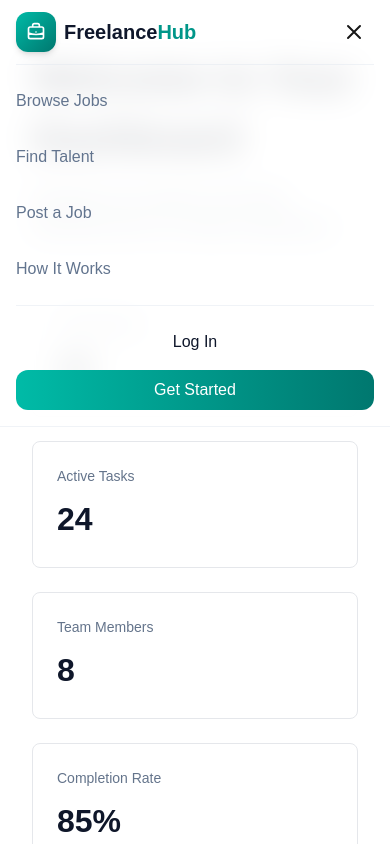
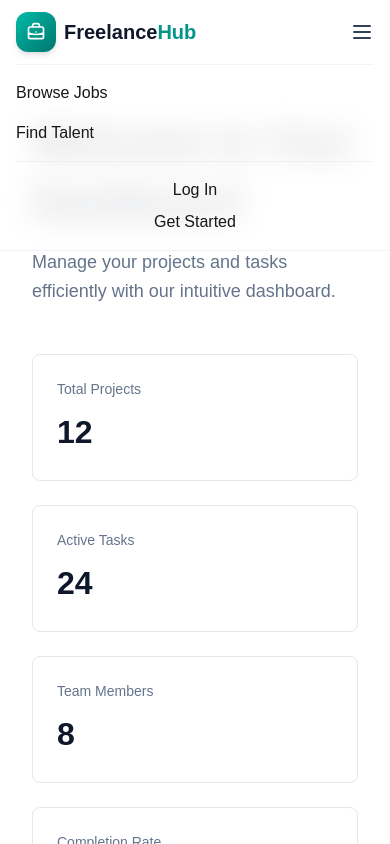
Before and after one commit to yudigarg3043/Freelance-Marketplace, a Next.js app in the folder frontend/: page /dashboard in a window 390 px wide. Both pictures are taken after a click on the button 354 px from the left and 32 px from the top of the page. Shown: the top 844 px of the page. Built offline with nearby package versions, Linux system fonts and the light colour scheme.

Commit message:
updating navbar login button

```diff
--- a/frontend/src/app/components/Footer.js
+++ b/frontend/src/app/components/Footer.js
@@ -2,10 +2,9 @@ import Link from "next/link";
 
 const Footer = () => {
   return (
-    <footer className="bg-slate-900 text-white py-16">
+    <footer className="bg-slate-900 text-white py-4">
       <div className="container mx-auto px-4">
         <div className="grid grid-cols-1 md:grid-cols-2 lg:grid-cols-4 gap-12">
-          {/* Brand */}
           <div className="space-y-4">
             <Link href="/" className="flex items-center gap-2">
               <div className="w-10 h-10 rounded-xl bg-linear-to-br from-teal-500 to-teal-700 flex items-center justify-center">
--- a/frontend/src/app/components/Navbar.js
+++ b/frontend/src/app/components/Navbar.js
@@ -6,30 +6,60 @@ import { useRouter } from "next/navigation";
 
 const Navbar = () => {
   const [isOpen, setIsOpen] = useState(false);
-  const [isLoggedIn, setIsLoggedIn] = useState(false);
+  const [isProfileOpen, setIsProfileOpen] = useState(false);
+  const [user, setUser] = useState(null);
+  const [loading, setLoading] = useState(true);
   const router = useRouter();
 
-  // Check for login status on component mount
+  const isLoggedIn = !!user;
+
   useEffect(() => {
+    const checkAuth = async () => {
       const token = localStorage.getItem('token');
-    setIsLoggedIn(!!token);
+      if (!token) {
+        setLoading(false);
+        return;
+      }
+
+      try {
+        const res = await fetch(`${process.env.NEXT_PUBLIC_API_URL}/api/auth/me`, {
+          headers: { Authorization: `Bearer ${token}` }
+        });
+
+        const data = await res.json();
+
+        if (res.ok) {
+          setUser(data.user);
+        } else {
+          localStorage.removeItem('token');
+        }
+      } catch (err) {
+        console.error("Auth check failed", err);
+      } finally {
+        setLoading(false);
+      }
+    };
+
+    checkAuth();
   }, []);
 
   const handleLogout = () => {
     localStorage.removeItem('token');
-    setIsLoggedIn(false);
-    router.push('/');
+    setUser(null);
+    router.push('/login');
   };
 
   return (
     <nav className="fixed top-0 left-0 right-0 z-50 bg-white/80 backdrop-blur-lg border-b border-slate-200/50">
       <div className="container mx-auto px-4">
         <div className="flex items-center justify-between h-16">
+
           {/* Logo */}
-          <Link href="/" className="flex items-center gap-2 group">
-            <div className="w-10 h-10 rounded-xl bg-gradient-to-br from-teal-500 to-teal-700 flex items-center justify-center shadow-md group-hover:shadow-lg transition-shadow">
+          <Link href="/dashboard" className="flex items-center gap-2 group">
+            <div className="w-10 h-10 rounded-xl bg-gradient-to-br from-teal-500 to-teal-700 flex items-center justify-center shadow-md">
               <svg className="w-5 h-5 text-white" fill="none" stroke="currentColor" viewBox="0 0 24 24">
-                <path strokeLinecap="round" strokeLinejoin="round" strokeWidth={2} d="M21 13.255A23.931 23.931 0 0112 15c-3.183 0-6.22-.62-9-1.745M16 6V4a2 2 0 00-2-2h-4a2 2 0 00-2 2v2m4 6h.01M5 20h14a2 2 0 002-2V8a2 2 0 00-2-2H5a2 2 0 00-2 2v10a2 2 0 002 2z" />
+                <path strokeLinecap="round" strokeLinejoin="round" strokeWidth={2}
+                  d="M21 13.255A23.931 23.931 0 0112 15c-3.183 0-6.22-.62-9-1.745M16 6V4a2 2 0 00-2-2h-4a2 2 0 00-2 2v2m4 6h.01M5 20h14a2 2 0 002-2V8a2 2 0 00-2-2H5a2 2 0 00-2 2v10a2 2 0 002 2z" />
               </svg>
             </div>
             <span className="text-xl font-bold text-slate-900">
@@ -37,152 +67,124 @@ const Navbar = () => {
             </span>
           </Link>
 
-          {/* Desktop Navigation */}
+          {/* Desktop Links */}
           <div className="hidden md:flex items-center gap-8">
-            <Link href="/jobs" className="text-slate-500 hover:text-slate-900 transition-colors font-medium">
+            <Link href="/jobs" className="text-slate-500 hover:text-slate-900 font-medium">
               Browse Jobs
             </Link>
-            <Link href="/freelancers" className="text-slate-500 hover:text-slate-900 transition-colors font-medium">
+            <Link href="/freelancers" className="text-slate-500 hover:text-slate-900 font-medium">
               Find Talent
-            </Link>
-            <Link href="/post-job" className="text-slate-500 hover:text-teal-600 transition-colors font-medium">
-              Post a Job
-            </Link>
-            <Link href="/how-it-works" className="text-slate-500 hover:text-slate-900 transition-colors font-medium">
-              How It Works
             </Link>
           </div>
 
-          {/* Desktop Auth Buttons / User Profile */}
+          {/* Desktop Auth */}
           <div className="hidden md:flex items-center gap-3">
-            {isLoggedIn ? (
-              <div className="flex items-center gap-4">
-                {/* User Icon Link */}
-                <Link href="/profile" className="flex items-center gap-2 group">
-                  <div className="w-10 h-10 rounded-full bg-slate-100 border border-slate-200 flex items-center justify-center text-slate-600 group-hover:bg-slate-200 transition-colors">
-                    <svg className="w-6 h-6" fill="none" stroke="currentColor" viewBox="0 0 24 24">
-                      <path strokeLinecap="round" strokeLinejoin="round" strokeWidth={2} d="M16 7a4 4 0 11-8 0 4 4 0 018 0zM12 14a7 7 0 00-7 7h14a7 7 0 00-7-7z" />
+            {!loading && (
+              isLoggedIn ? (
+                <div className="relative">
+                  <button
+                    onClick={() => setIsProfileOpen(!isProfileOpen)}
+                    className="flex items-center gap-2 px-3 py-2 rounded-xl hover:bg-slate-100 transition"
+                  >
+                    <div className="w-8 h-8 rounded-full bg-teal-100 text-teal-700 flex items-center justify-center font-bold text-sm">
+                      {user.name?.charAt(0).toUpperCase()}
+                    </div>
+                    <span className="font-medium text-slate-700">
+                      {user.name}
+                    </span>
+                    <svg
+                      className={`w-4 h-4 transition-transform ${isProfileOpen ? 'rotate-180' : ''}`}
+                      fill="none"
+                      stroke="currentColor"
+                      viewBox="0 0 24 24"
+                    >
+                      <path d="M19 9l-7 7-7-7" strokeWidth="2" strokeLinecap="round" strokeLinejoin="round" />
                     </svg>
-                  </div>
+                  </button>
+
+                  {isProfileOpen && (
+                    <div className="absolute right-0 mt-2 w-48 bg-white border border-slate-200 rounded-xl shadow-xl py-2 z-50">
+                      <Link
+                        href="/profile"
+                        className="block px-4 py-2 text-slate-700 hover:bg-teal-50"
+                        onClick={() => setIsProfileOpen(false)}
+                      >
+                        Profile Settings
                       </Link>
-                {/* Logout Button */}
                       <button
                         onClick={handleLogout}
-                  className="text-sm font-medium text-slate-500 hover:text-red-500 transition-colors"
+                        className="w-full text-left px-4 py-2 text-red-600 hover:bg-red-50"
                       >
-                  Log Out
+                        Logout
                       </button>
+                    </div>
+                  )}
                 </div>
               ) : (
                 <>
                   <button
                     onClick={() => router.push("/login")}
-                  className="h-10 px-4 rounded-xl text-slate-900 font-medium hover:bg-slate-100 transition-colors"
+                    className="h-10 px-4 text-slate-900 font-medium hover:bg-slate-100 rounded-xl"
                   >
                     Log In
                   </button>
                   <button
                     onClick={() => router.push("/register")}
-                  className="h-10 px-4 rounded-xl bg-gradient-to-r from-teal-500 to-teal-700 text-white font-medium hover:opacity-90 transition-opacity"
+                    className="h-10 px-4 rounded-xl bg-gradient-to-r from-teal-500 to-teal-700 text-white font-medium hover:opacity-90"
                   >
                     Get Started
                   </button>
                 </>
+              )
             )}
           </div>
 
-          {/* Mobile Menu Button */}
+          {/* Mobile Toggle */}
           <button
-            className="md:hidden p-2 rounded-lg hover:bg-slate-100 transition-colors"
+            className="md:hidden"
             onClick={() => setIsOpen(!isOpen)}
           >
-            {isOpen ? (
-              <svg className="w-6 h-6" fill="none" stroke="currentColor" viewBox="0 0 24 24">
-                <path strokeLinecap="round" strokeLinejoin="round" strokeWidth={2} d="M6 18L18 6M6 6l12 12" />
+            <svg className="w-6 h-6 text-slate-700" fill="none" stroke="currentColor" viewBox="0 0 24 24">
+              <path strokeLinecap="round" strokeLinejoin="round" strokeWidth={2}
+                d="M4 6h16M4 12h16M4 18h16" />
             </svg>
-            ) : (
-              <svg className="w-6 h-6" fill="none" stroke="currentColor" viewBox="0 0 24 24">
-                <path strokeLinecap="round" strokeLinejoin="round" strokeWidth={2} d="M4 6h16M4 12h16M4 18h16" />
-              </svg>
-            )}
           </button>
+
         </div>
 
         {/* Mobile Menu */}
         {isOpen && (
-          <div className="md:hidden py-4 border-t border-slate-200/50">
-            <div className="flex flex-col gap-4">
-              <Link
-                href="/jobs"
-                className="text-slate-500 hover:text-slate-900 transition-colors font-medium py-2"
-                onClick={() => setIsOpen(false)}
-              >
-                Browse Jobs
-              </Link>
-              <Link
-                href="/freelancers"
-                className="text-slate-500 hover:text-slate-900 transition-colors font-medium py-2"
-                onClick={() => setIsOpen(false)}
-              >
-                Find Talent
-              </Link>
-              <Link
-                href="/post-job"
-                className="text-slate-500 hover:text-teal-600 transition-colors font-medium py-2"
-                onClick={() => setIsOpen(false)}
-              >
-                Post a Job
-              </Link>
-              <Link
-                href="/how-it-works"
-                className="text-slate-500 hover:text-slate-900 transition-colors font-medium py-2"
-                onClick={() => setIsOpen(false)}
-              >
-                How It Works
-              </Link>
+          <div className="md:hidden py-4 border-t border-slate-200/50 flex flex-col gap-4">
+            <Link href="/jobs" onClick={() => setIsOpen(false)}>Browse Jobs</Link>
+            <Link href="/freelancers" onClick={() => setIsOpen(false)}>Find Talent</Link>
 
-              <div className="flex flex-col gap-2 pt-4 border-t border-slate-200/50">
+            <div className="pt-4 border-t border-slate-200/50 flex flex-col gap-2">
               {isLoggedIn ? (
                 <>
-                     <Link
-                      href="/profile"
-                      className="flex items-center gap-3 py-2 text-slate-700 font-medium hover:bg-slate-50 rounded-lg"
-                      onClick={() => setIsOpen(false)}
-                    >
-                      <div className="w-8 h-8 rounded-full bg-slate-100 flex items-center justify-center">
-                        <svg className="w-5 h-5" fill="none" stroke="currentColor" viewBox="0 0 24 24">
-                           <path strokeLinecap="round" strokeLinejoin="round" strokeWidth={2} d="M16 7a4 4 0 11-8 0 4 4 0 018 0zM12 14a7 7 0 00-7 7h14a7 7 0 00-7-7z" />
-                        </svg>
-                      </div>
+                  <Link href="/profile" onClick={() => setIsOpen(false)}>
                     My Profile
                   </Link>
                   <button
                     onClick={() => { handleLogout(); setIsOpen(false); }}
-                      className="h-10 px-4 rounded-xl border border-red-200 text-red-600 font-medium hover:bg-red-50 transition-colors text-left"
+                    className="text-left text-red-600"
                   >
                     Log Out
                   </button>
                 </>
               ) : (
                 <>
-                    <button
-                      onClick={() => { router.push("/login"); setIsOpen(false); }}
-                      className="h-10 px-4 rounded-xl text-slate-900 font-medium hover:bg-slate-100 transition-colors"
-                    >
+                  <button onClick={() => router.push("/login")}>
                     Log In
                   </button>
-                    <button
-                      onClick={() => { router.push("/register"); setIsOpen(false); }}
-                      className="h-10 px-4 rounded-xl bg-gradient-to-r from-teal-500 to-teal-700 text-white font-medium hover:opacity-90 transition-opacity"
-                    >
+                  <button onClick={() => router.push("/register")}>
                     Get Started
                   </button>
                 </>
               )}
             </div>
           </div>
-          </div>
         )}
+
       </div>
     </nav>
   );
--- a/frontend/src/app/dashboard/page.js
+++ b/frontend/src/app/dashboard/page.js
@@ -13,7 +13,7 @@ export default function Dashboard() {
         flexDirection: 'column',
         minHeight: '100vh',
         backgroundColor: '#FFFFFF',
-      }}
+      }} className='pt-16'
     >
       <Navbar />
 
--- a/frontend/src/app/jobs/page.js
+++ b/frontend/src/app/jobs/page.js
@@ -41,7 +41,7 @@ const Jobs = () => {
   useEffect(() => {
     const fetchJobs = async () => {
       try {
-        const response = await fetch('http://localhost:4080/api/jobs');
+        const response = await fetch(`${process.env.NEXT_PUBLIC_API_URL}/api/jobs`);
         if (!response.ok) {
           throw new Error('Failed to fetch jobs');
         }
@@ -197,7 +197,7 @@ const Jobs = () => {
                     <svg className="w-4 h-4" fill="none" stroke="currentColor" viewBox="0 0 24 24">
                       <path strokeLinecap="round" strokeLinejoin="round" strokeWidth={2} d="M12 8c-1.657 0-3 .895-3 2s1.343 2 3 2 3 .895 3 2-1.343 2-3 2m0-8c1.11 0 2.08.402 2.599 1M12 8V7m0 1v8m0 0v1m0-1c-1.11 0-2.08-.402-2.599-1M21 12a9 9 0 11-18 0 9 9 0 0118 0z" />
                     </svg>
-                    ${job.budget}
+                    ₹{job.budget}
                   </span>
                   <span className="flex items-center gap-1">
                     <svg className="w-4 h-4" fill="none" stroke="currentColor" viewBox="0 0 24 24">
```
Also changed, not shown: 1 other file (tests, documents, lock files or other folders). Lines whose indentation alone changed are shown as unchanged.
